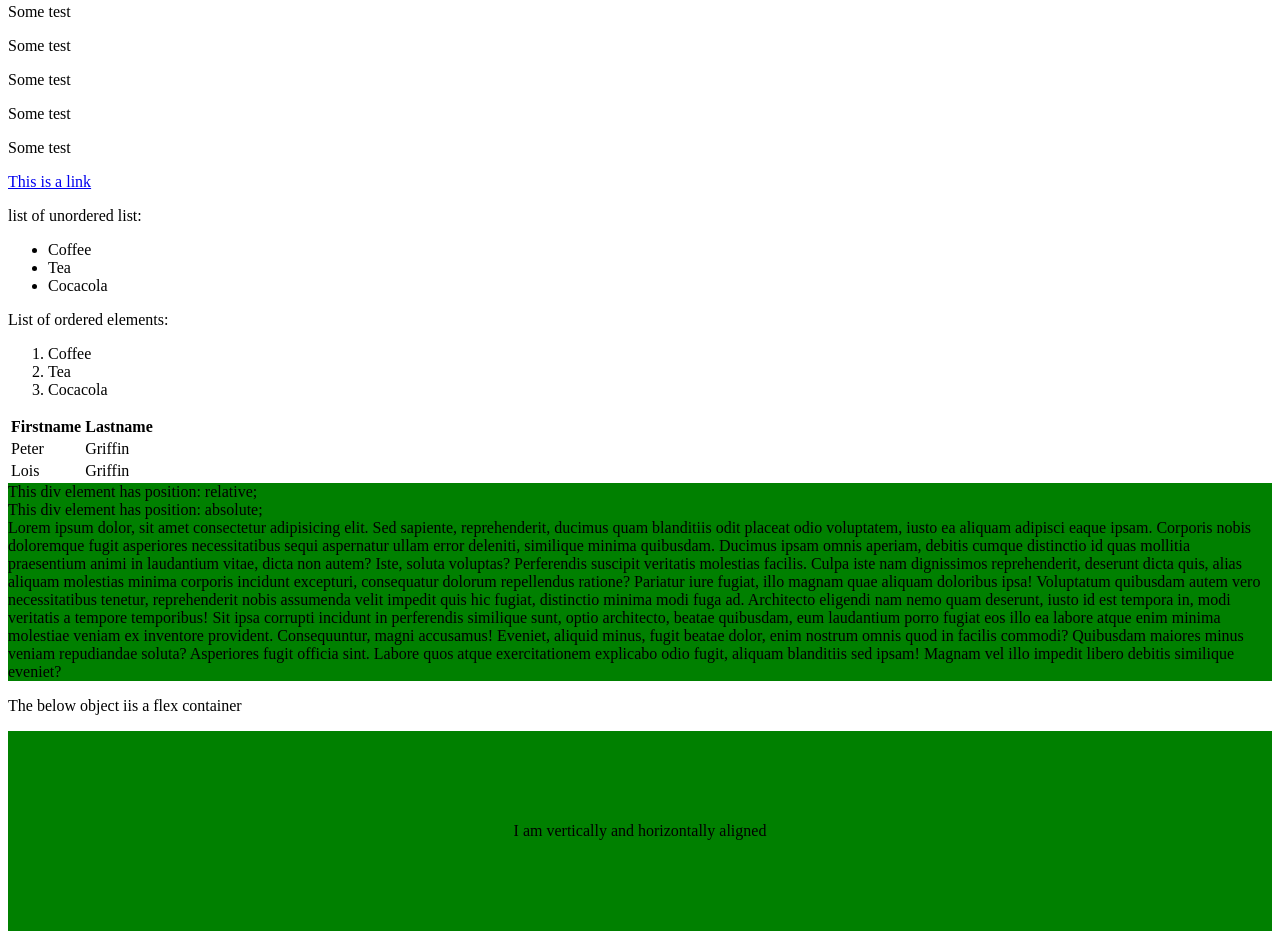
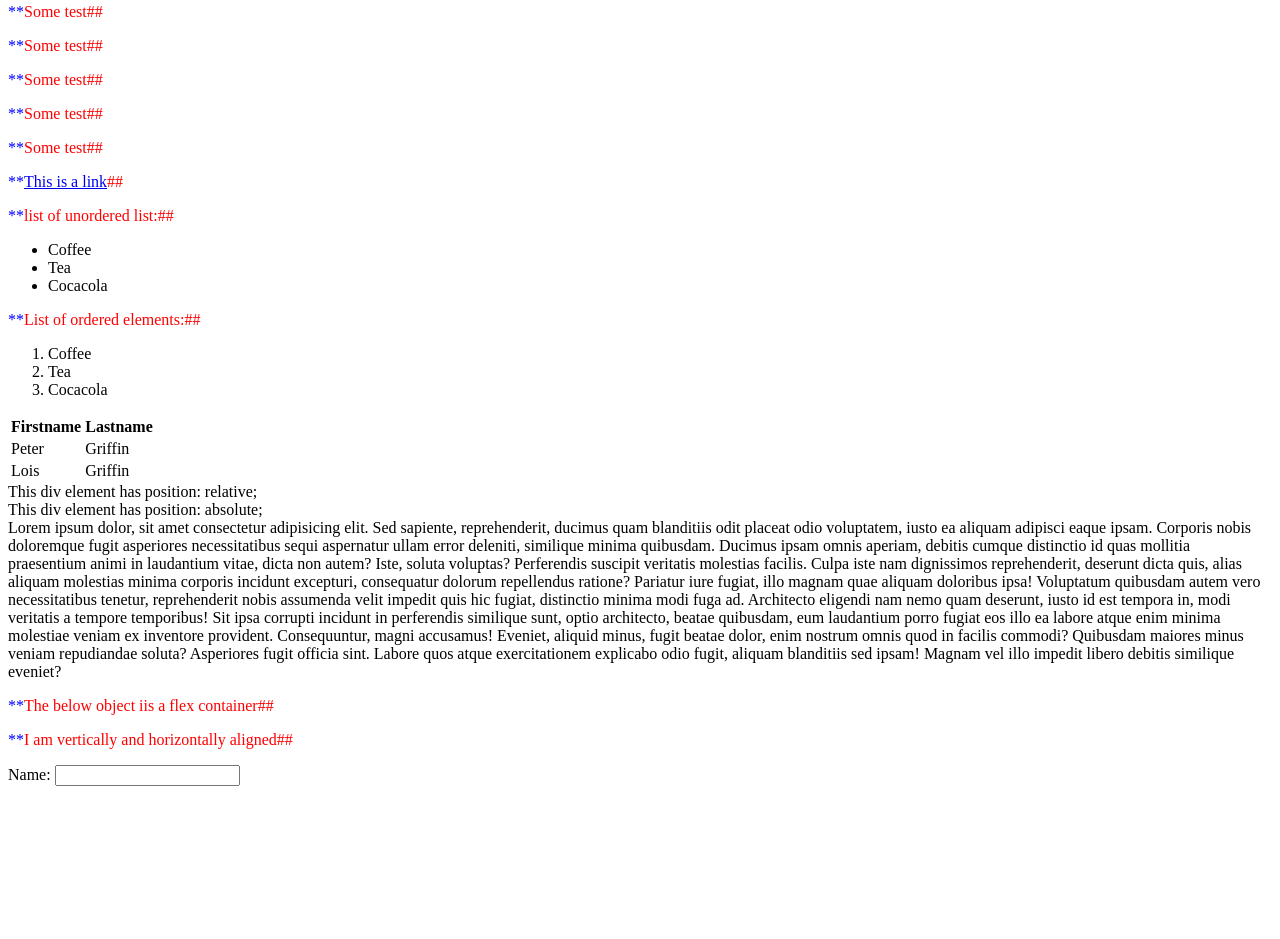
Before and after one commit to mwaura-wycleaf/learn-css, a plain HTML site: page index.html in a window 1280 px wide. Shown: the part 591-1530 px from the top of the page. After the commit the page ends 1385 px from the top, so only its background shows below. Drawn offline with Linux system fonts and the light colour scheme.

Commit message:
Finished pseudo classes and elements

```diff
--- a/index.html
+++ b/index.html
@@ -81,5 +81,10 @@
         <p>I am vertically and horizontally aligned</p>
      </div>
 
+     <form>
+        <label for="name">Name:</label>
+        <input type="text" id="name">
+     </form>
+
 </body>
 </html>
--- a/style.css
+++ b/style.css
@@ -39,13 +39,13 @@ p.para {
 
 /*html colors----RGB, HEX are html predefined colors*/
 
-/*CSS backgrounds*/
+/*CSS backgrounds
 
 body {
    background-color: white;
 }
 
-/*opacity/Transparency*/
+/*opacity/Transparency
 div {
    background-color: green;
 }
@@ -61,7 +61,7 @@ div.second {
 div.third {
    opacity: 0.6;
 }
-/*Transparency using RGBA*/
+/*Transparency using RGBA
 div.first {
    background: rgba(0,128 ,0 , 1);
 }
@@ -475,10 +475,60 @@ img {
 }
 */
 
-/*CSS align*/
+/*CSS align
 .center {
    display: flex;
    align-items: center;
    justify-content: center;
    height: 200px;
 }
+*/
+
+/*CSS pseudoclasses
+/*Unvisited link
+a:link {
+   color:#ff0000;
+}
+
+/*visited link
+a:visited {
+   color:#00ff00;
+}
+/*mouse over link
+a:hover {
+   color:#ff00ff;
+}
+/*selected link
+a:active {
+   color:#0000ff;
+}
+
+input:focus {
+   background-color: yellow;
+}
+
+/*Structural pseudo classes
+p:first-child {
+   color: blue;
+}
+
+p em:first-child {
+   color: blue;
+}
+*/
+/*pseudo elements*/
+p::first-line {
+   color: red;
+}
+
+p::first-letter {
+   color: blue;
+}
+
+p::before {
+   content: "**";
+}
+
+p::after {
+   content: "##";
+}
```
